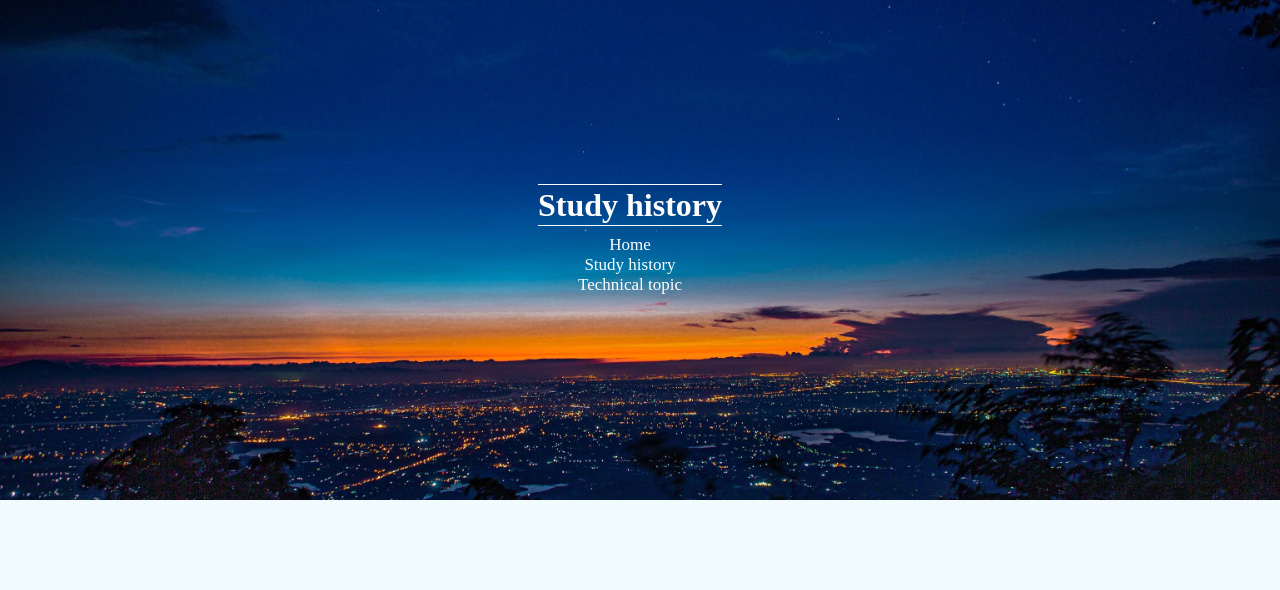
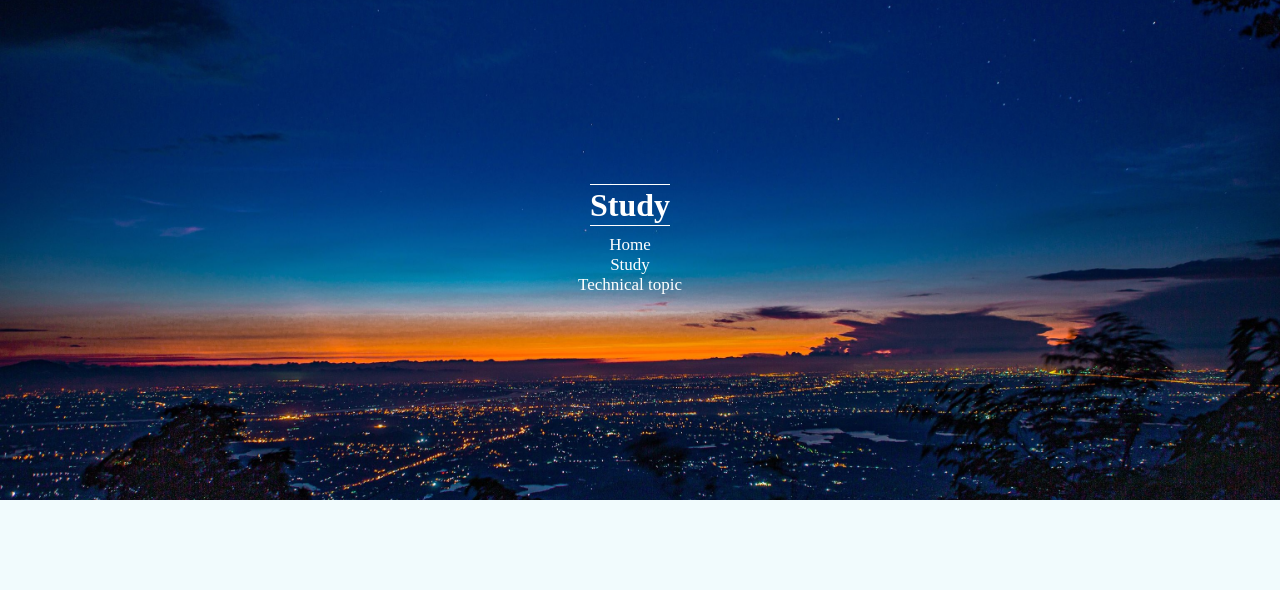
Before and after one commit to mattiaver/mattiaver.github.io, a plain HTML site: page Study.html in a window 1280 px wide. Shown: the top 590 px of the page. Drawn offline with Linux system fonts and the light colour scheme.

Commit message:
zoomed out

```diff
--- a/Study.html
+++ b/Study.html
@@ -10,12 +10,12 @@
 <body class="grid">
 
 <header class="gheader">
-    <h1 class="bighead"> Study history</h1>
+    <h1 class="bighead"> Study</h1>
     <nav class="nav">
         <h2 class="verborgen">Navigatie</h2>
         <ul class="navlist">
             <li class="navitem"><a href="index.html">Home</a></li>
-            <li class="navitem"><a href="Study.html">Study history </a></li>
+            <li class="navitem"><a href="Study.html">Study </a></li>
             <li class="navitem"><a href="topic.html">Technical topic </a></li>
         </ul>
     </nav>
```
Also changed, not shown: index.html (+1 -1 lines), topic.html (+2 -1 lines).
